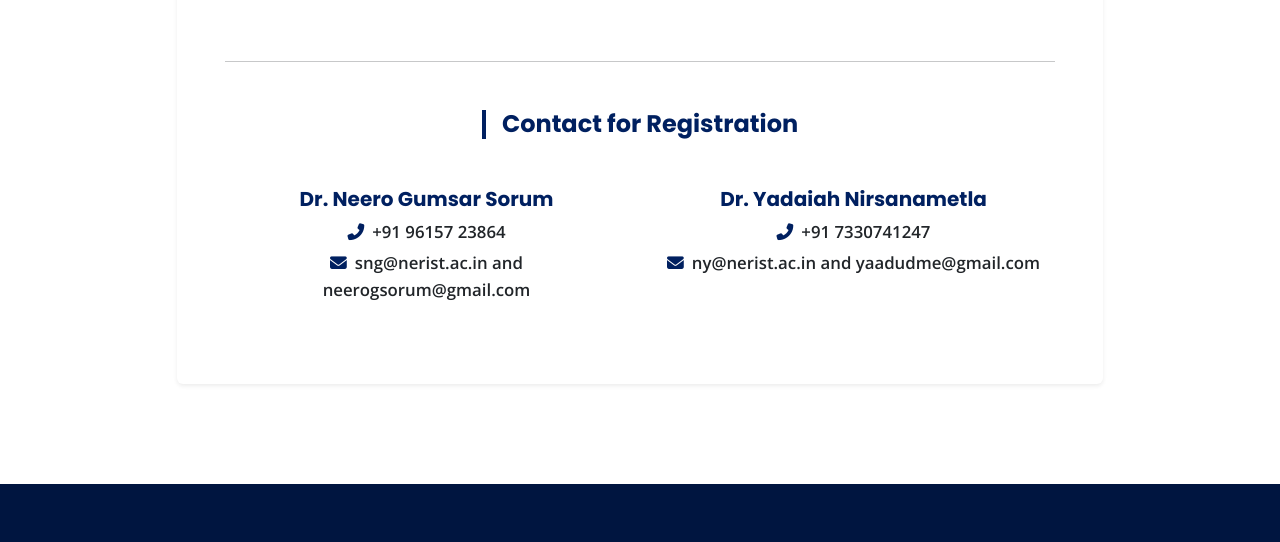
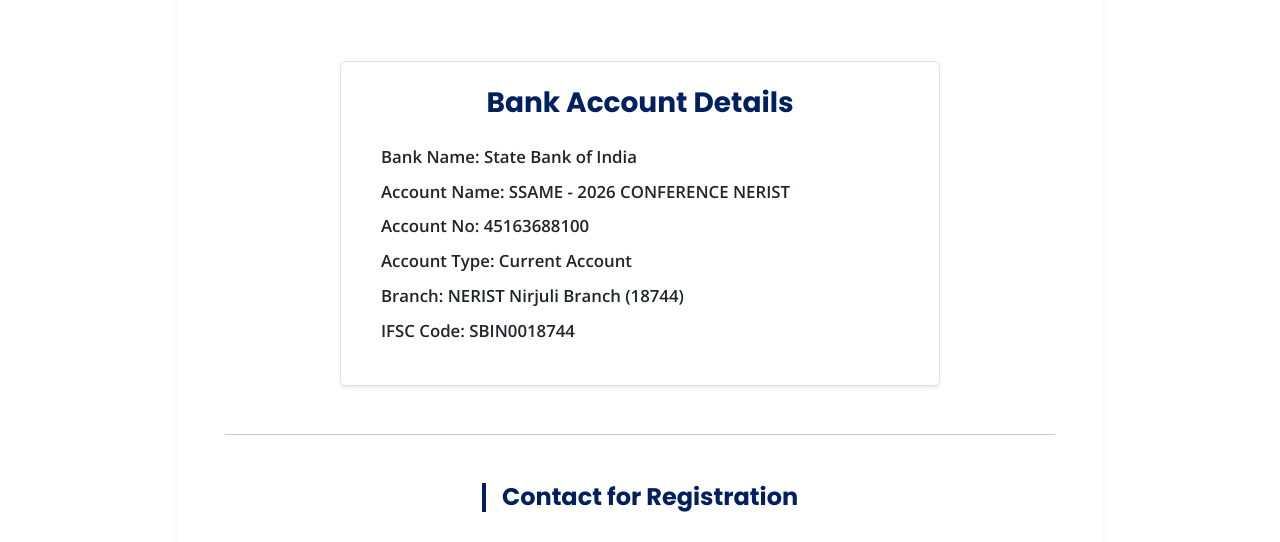
Before and after one commit to pranavupadhyay123/SSAME_2026, a website: page pages/register.html in a window 1280 px wide. Shown: the part 1586-2128 px from the top of the page. Drawn offline with nearby package versions, Linux system fonts and the light colour scheme.

Commit message:
account detailes updated

```diff
--- a/pages/register.html
+++ b/pages/register.html
@@ -202,6 +202,18 @@
                                 </table>
                             </div>
 
+                            <div class="mt-5 p-4 bg-white rounded shadow-sm border text-start mx-auto" style="max-width: 600px;" id="payment-details">
+                                <h3 class="text-primary mb-4 text-center">Bank Account Details</h3>
+                                <ul class="list-unstyled ms-3">
+                                    <li class="mb-2"><strong>Bank Name:</strong> State Bank of India</li>
+                                    <li class="mb-2"><strong>Account Name:</strong> SSAME - 2026 CONFERENCE NERIST</li>
+                                    <li class="mb-2"><strong>Account No:</strong> 45163688100</li>
+                                    <li class="mb-2"><strong>Account Type:</strong> Current Account</li>
+                                    <li class="mb-2"><strong>Branch:</strong> NERIST Nirjuli Branch (18744)</li>
+                                    <li class="mb-2"><strong>IFSC Code:</strong> SBIN0018744</li>
+                                </ul>
+                            </div>
+
                             <hr class="my-5 opacity-25">
 
                             <!-- Contact for Registration -->
```
Also changed, not shown: index.html (+13 -1 lines), pages/sponsorship.html (+11 -9 lines).
